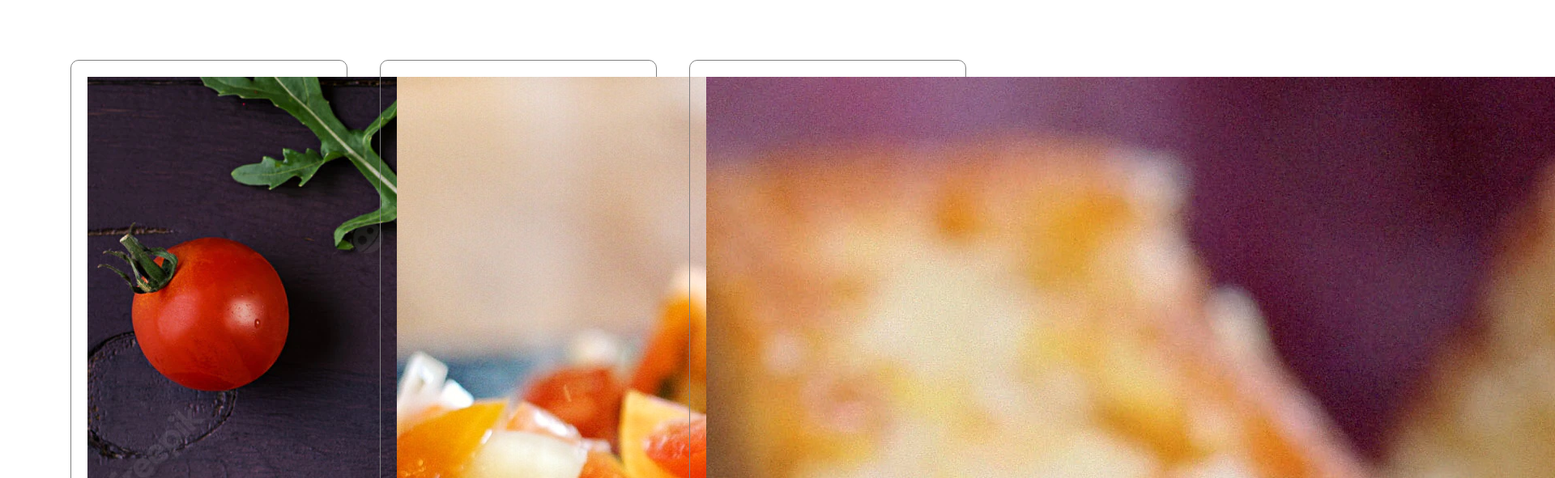
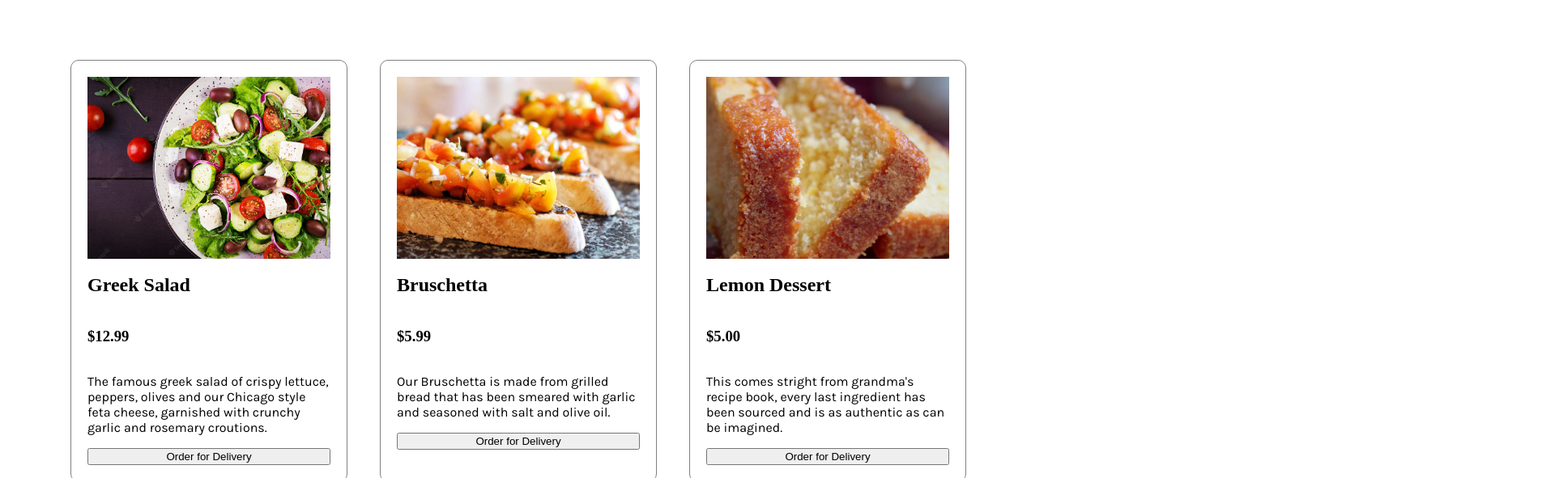
Before and after one commit to webBrah/react, a React (Create React App) app in the folder little-lemon-restaurant/: page / in a window 1280 px wide. Shown: the part 565-1156 px from the top of the page at 81% size, 1920 px wide, since content can reach past the window. Built offline with nearby package versions, Linux system fonts and the light colour scheme; a web font is replaced by a local one.

Commit message:
Updated Specials

```diff
--- a/little-lemon-restaurant/src/components/Specials/Card.css
+++ b/little-lemon-restaurant/src/components/Specials/Card.css
@@ -13,3 +13,20 @@
   flex-direction: row;
   justify-content: space-evenly;
 }
+
+.image-wrapper {
+  width: 100%;
+  height: 0;
+  padding-bottom: 75%; /* set the aspect ratio of the image wrapper */
+  position: relative;
+  overflow: hidden;
+}
+
+.image-wrapper img {
+  position: absolute;
+  top: 0;
+  left: 0;
+  width: 100%;
+  height: 100%;
+  object-fit: cover; /* scale the image to cover the entire wrapper */
+}
```
